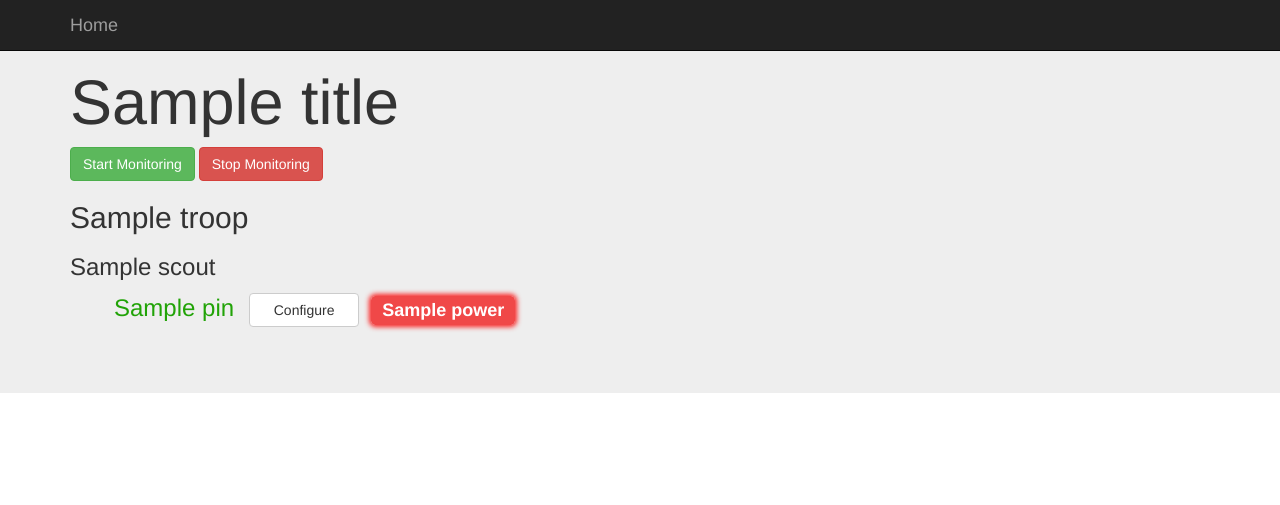
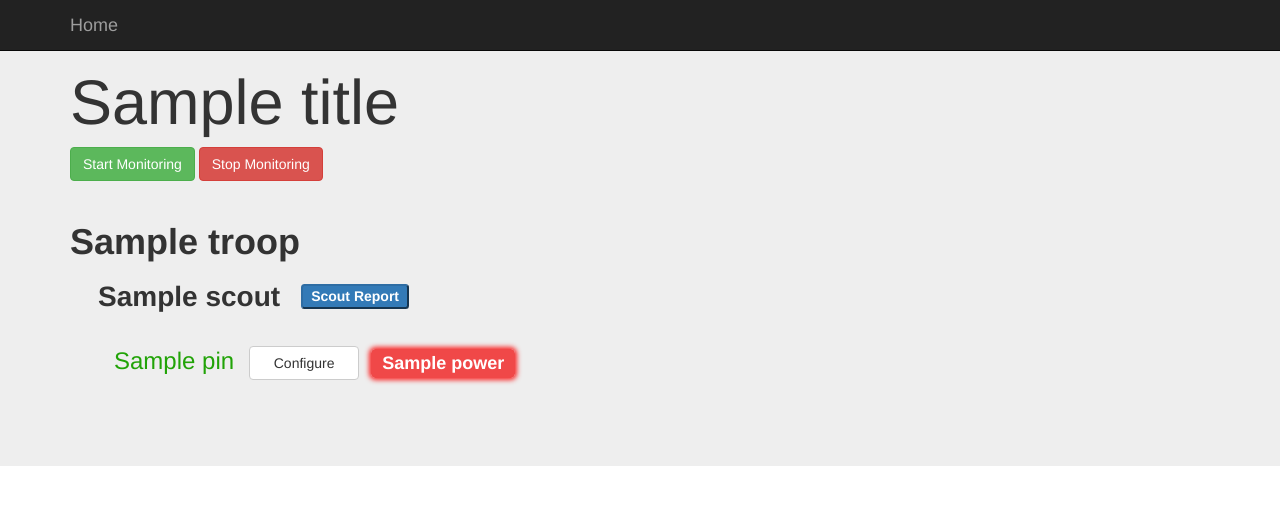
Before and after one commit to mclyde/HousePlantMonitor, a Flask app: template app/templates/config.html in a window 1280 px wide. Shown: the top 505 px of the page. Run offline with Flask 2, Linux system fonts and the light colour scheme; the template is opened without the code that fills it: most values are stand-ins (such as "Sample title", 1, 10 or a date in 2020); parts of the project's set-up code (start-up, migrations or seed data) failed here and were passed over; some libraries are stand-ins or nearby versions.

Commit message:
Scout Report button added

```diff
--- a/app/static/config.css
+++ b/app/static/config.css
@@ -113,6 +113,23 @@ li {
 	margin-top: 4px;
 	margin-left: -24px;
 }
+#trooptitle {
+	font-size: 36px;
+	font-weight: 900;
+}
+
+#scouttitle {
+	font-size: 28px;
+	font-weight: 600;
+	margin-left: 1em;
+}
+
+#scoutreport {
+	font-size: 14px;
+	position:relative;
+	top:-5px;
+	left: 1em;
+}
 
 .dRadio {
 	width: 1.5em;
--- a/app/templates/communications.html
+++ b/app/templates/communications.html
@@ -2,7 +2,7 @@
 {% import "bootstrap/wtf.html" as wtf %}
 {% import "bootstrap/fixes.html" as fixes %}
 
-{% block title %}House Plant Monitor{% endblock %}
+{% block title %}House Plant Monitor - {{ title }}{% endblock %}
 
 {% block navbar %}
 <div class="navbar navbar-fixed-top">{% include "nav.html" %}</div>
--- a/app/templates/config.html
+++ b/app/templates/config.html
@@ -17,7 +17,7 @@
 {% endblock %}
 
 {% block title %}
-	House Plant Monitor
+	House Plant Monitor - {{ title }}
 {% endblock %}
 
 {% block navbar %}
@@ -30,12 +30,13 @@
     <h1>{{title}}</h1>
     <button id="startbutton" type="button" class="btn btn-success" onclick="startMonitoring()" data-loading-text="Starting...">Start Monitoring</button>
     <button id="stopbutton" type="button" class="btn btn-danger" onclick="stopMonitoring()" data-loading-text="Stopping...">Stop Monitoring</button>
-
+    <hr>
 		{% for troop in troops %}
-			<h2>{{troop.name}}</h2>
+			<h2 id='trooptitle'>{{troop.name}}</h2>
 			{% for scout in troop.scouts %}
 				<div id="scoutpins">
-				<h3>{{scout.name}}</h3>
+				<h3><span id='scouttitle'>{{scout.name}}</span> <button id="scoutreport" class="label btn-primary" name='scoutreport' value="scoutreport" type="submit">Scout Report</button></h3>
+				<br>
 				<ul>
 					{% for key,value in troopPins[troop.name][scout.name].items() %}
 						<li id="{{ value['pin'] }}-{{ scout.name }}-{{ troop.name }}">
@@ -56,6 +57,7 @@
 					{% endfor %}
 				</ul>
 				</div>
+				<br>
 			{% endfor %}
 		{% endfor %}
 	</div>
--- a/app/templates/configform.html
+++ b/app/templates/configform.html
@@ -19,7 +19,7 @@
 {% endblock %}
 
 {% block title %}
-	House Plant Monitor
+	House Plant Monitor - {{ title }}
 {% endblock %}
 
 {% block navbar %}
```
